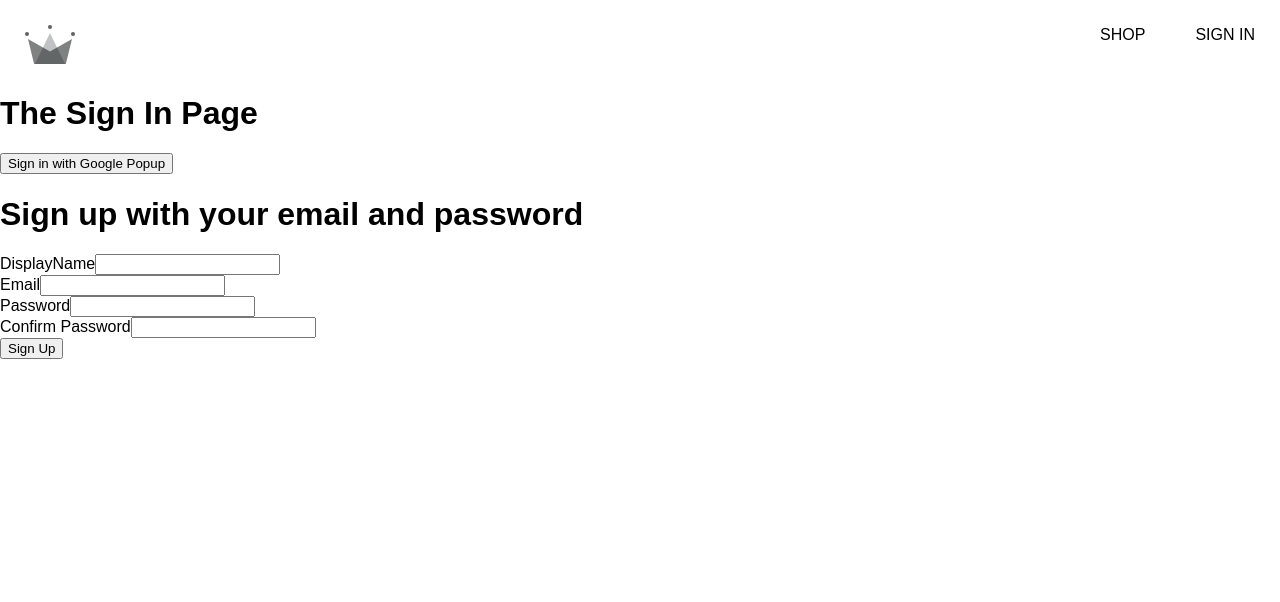
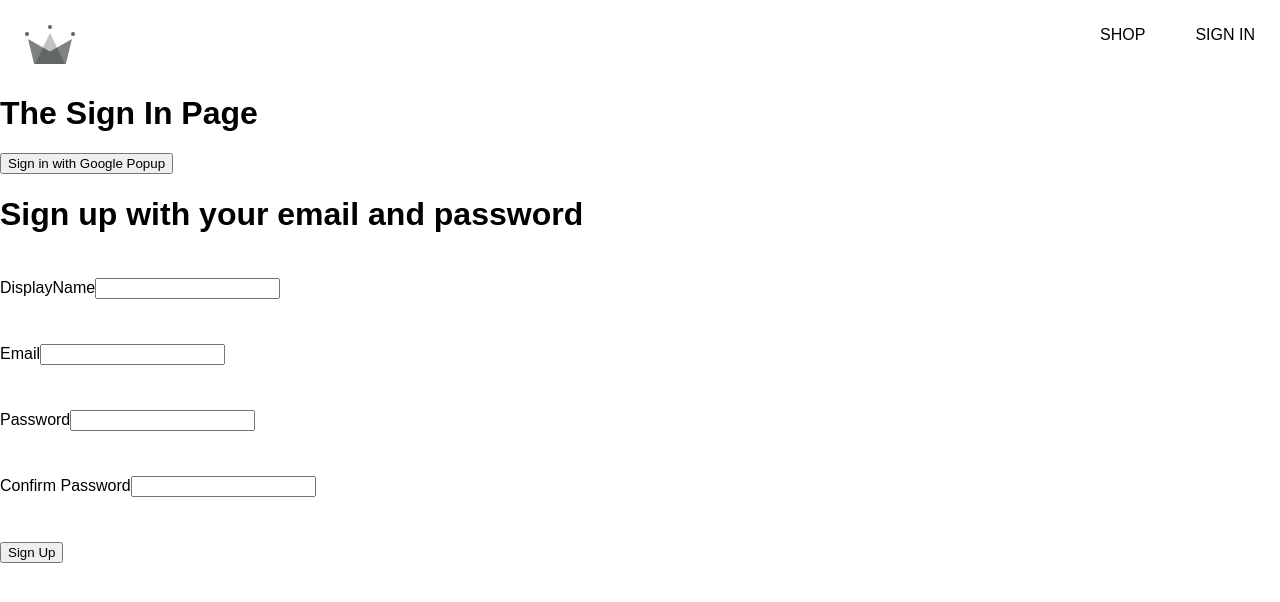
Before and after one commit to Helena2018/kids-toys, a React (Create React App) app: page /sign-in in a window 1280 px wide. Shown: the top 602 px of the page. Built offline with nearby package versions, Linux system fonts and the light colour scheme; a web font is replaced by a local one.

Commit message:
add className in input

```diff
--- a/src/components/form-input/form-input.component.jsx
+++ b/src/components/form-input/form-input.component.jsx
@@ -1,8 +1,10 @@
+import './form-input.style.scss'
+
 const FormInput = ({ label, ...otherProps }) => {
   return (
     <div className="group">
       <label className={`${otherProps.value ? 'shrink' : ''} form-input-label`}>{label}</label>
-        <input {...otherProps} />
+        <input className='form-input' {...otherProps} />
     </div>
   );
 };
--- a/src/components/form-input/form-input.style.scss
+++ b/src/components/form-input/form-input.style.scss
@@ -6,3 +6,8 @@ $main-color: black;
   font-size: 12px;
   color: $main-color;
 }
+
+.group {
+  position: relative;
+  margin: 45px 0;
+}
--- a/src/components/sign-up-form/sign-up-form.component.jsx
+++ b/src/components/sign-up-form/sign-up-form.component.jsx
@@ -3,6 +3,7 @@ import { useState } from 'react';
 import  { createAuthUserWithEmailAndPassword, createUserDocumentFromAuth } from '../../utils/firebase/firebase.utils';
 
 import FormInput from '../form-input/form-input.component';
+
 
 const defaultFormFields = {
   displayName: '',
```
